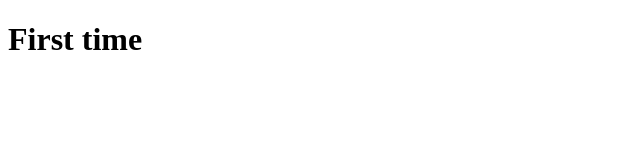
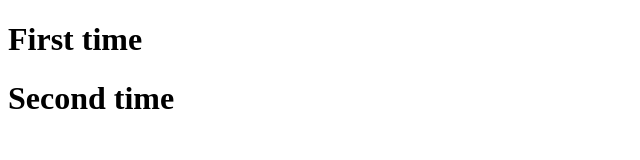
Before and after one commit to Blastbarry/GithubExample, a plain HTML site: page index.html in a window 1280 px wide. Shown: the whole page, without its empty margins (0-640 px from the left). Drawn offline with Linux system fonts and the light colour scheme.

Commit message:
se cound

```diff
--- a/index.html
+++ b/index.html
@@ -8,6 +8,7 @@
 </head>
 <body>
     <h1>First time </h1>
+    <h1>Second time </h1>
 
 </body>
 </html>
```
